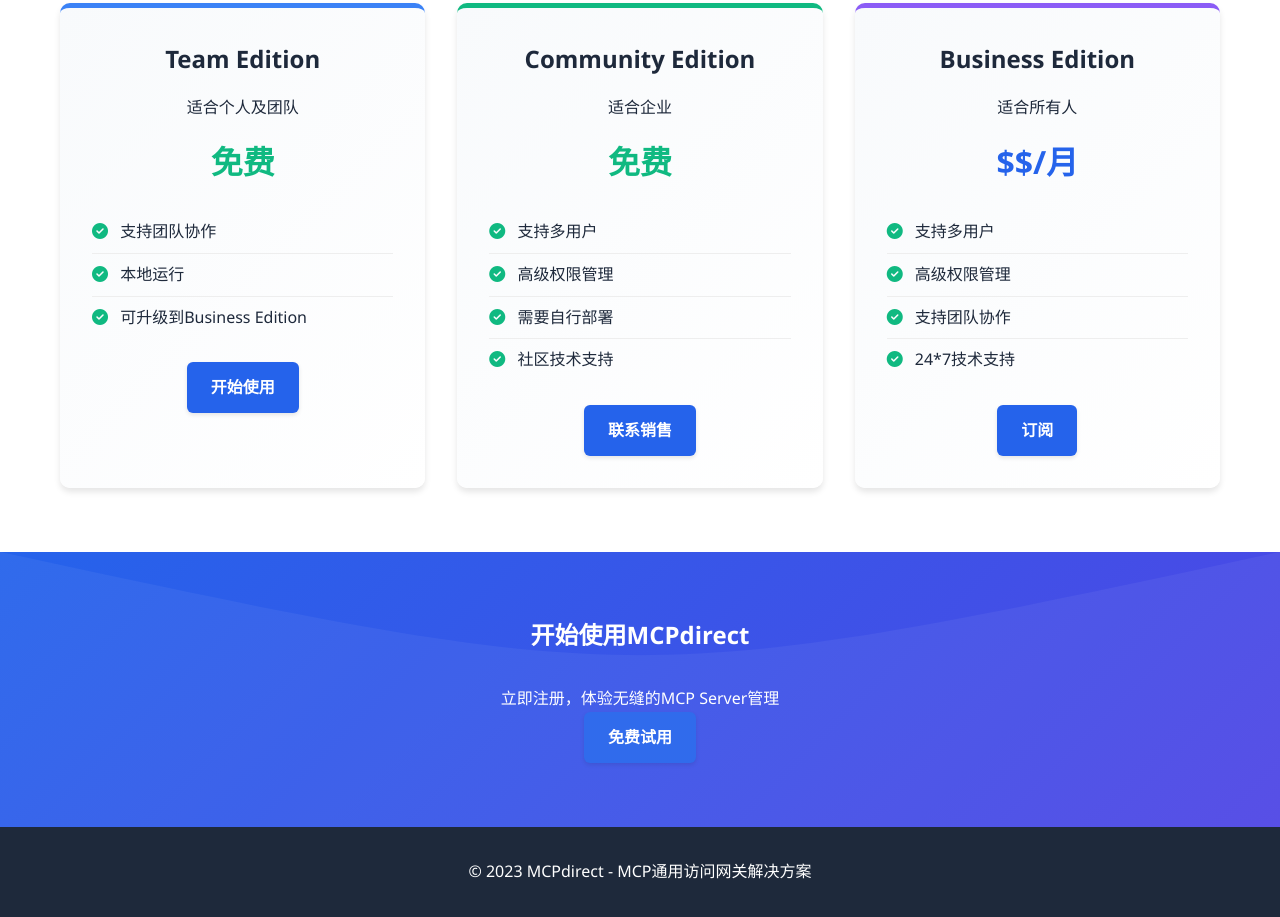
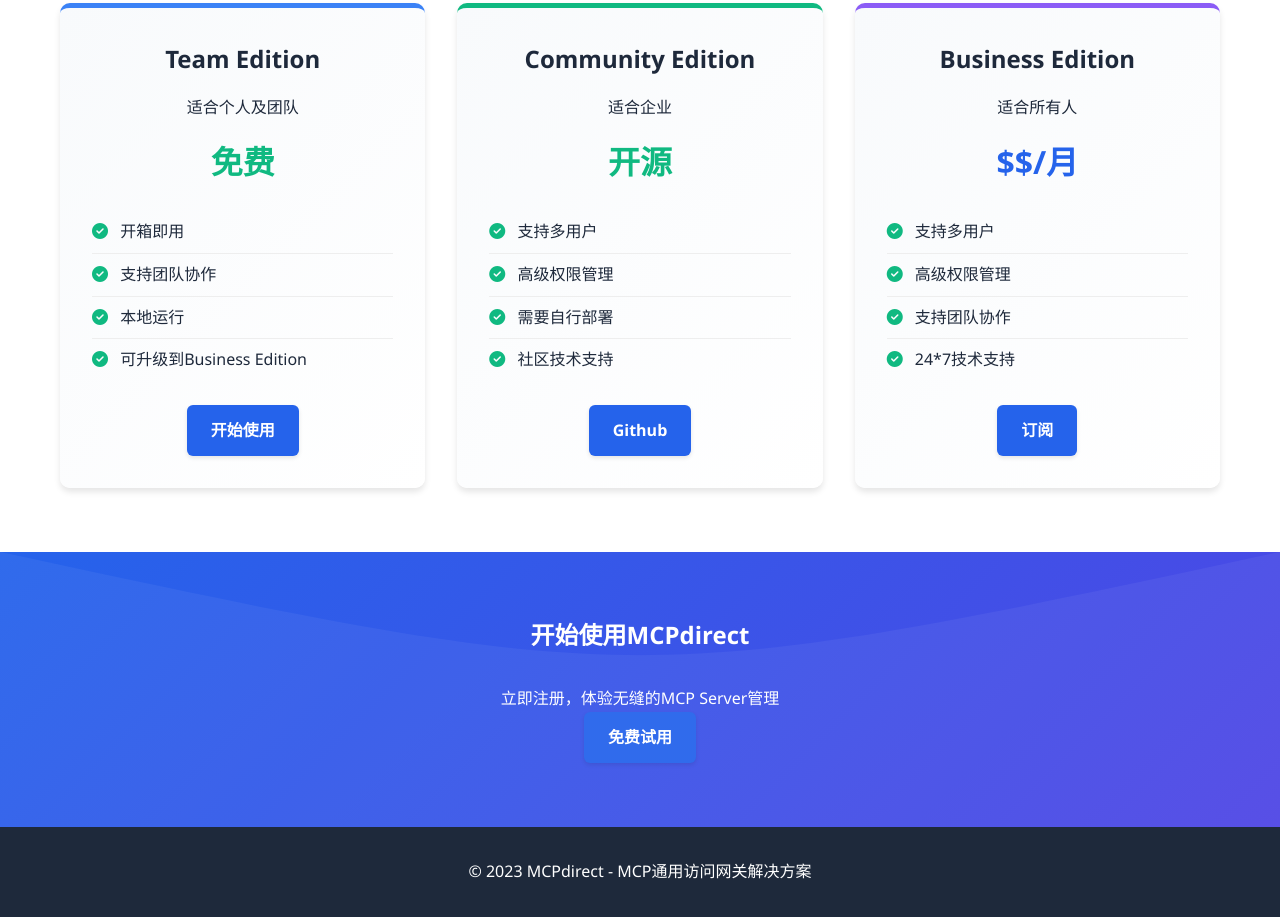
Before and after one commit to mcpdirect/mcpdirect.github.io, a plain HTML site: page index.html in a window 1280 px wide. Shown: the part 2409-3326 px from the top of the page. Drawn offline with Linux system fonts and the light colour scheme.

Commit message:
update team/community edition

```diff
--- a/index.html
+++ b/index.html
@@ -510,6 +510,7 @@
                     <p>适合个人及团队</p>
                     <div class="price"><span class="free">免费</span></div>
                     <ul>
+                        <li><i class="fas fa-check-circle"></i> 开箱即用</li>
                         <li><i class="fas fa-check-circle"></i> 支持团队协作</li>
                         <li><i class="fas fa-check-circle"></i> 本地运行</li>
                         <li><i class="fas fa-check-circle"></i> 可升级到Business Edition</li>
@@ -520,14 +521,14 @@
                 <div class="version-card community">
                     <h3>Community Edition</h3>
                     <p>适合企业</p>
-                    <div class="price"><span class="free">免费</span></div>
+                    <div class="price"><span class="free">开源</span></div>
                     <ul>
                         <li><i class="fas fa-check-circle"></i> 支持多用户</li>
                         <li><i class="fas fa-check-circle"></i> 高级权限管理</li>
                         <li><i class="fas fa-check-circle"></i> 需要自行部署</li>
                         <li><i class="fas fa-check-circle"></i> 社区技术支持</li>
                     </ul>
-                    <a href="#" class="btn">联系销售</a>
+                    <a href="#" class="btn">Github</a>
                 </div>
 
                 <div class="version-card business">
```
